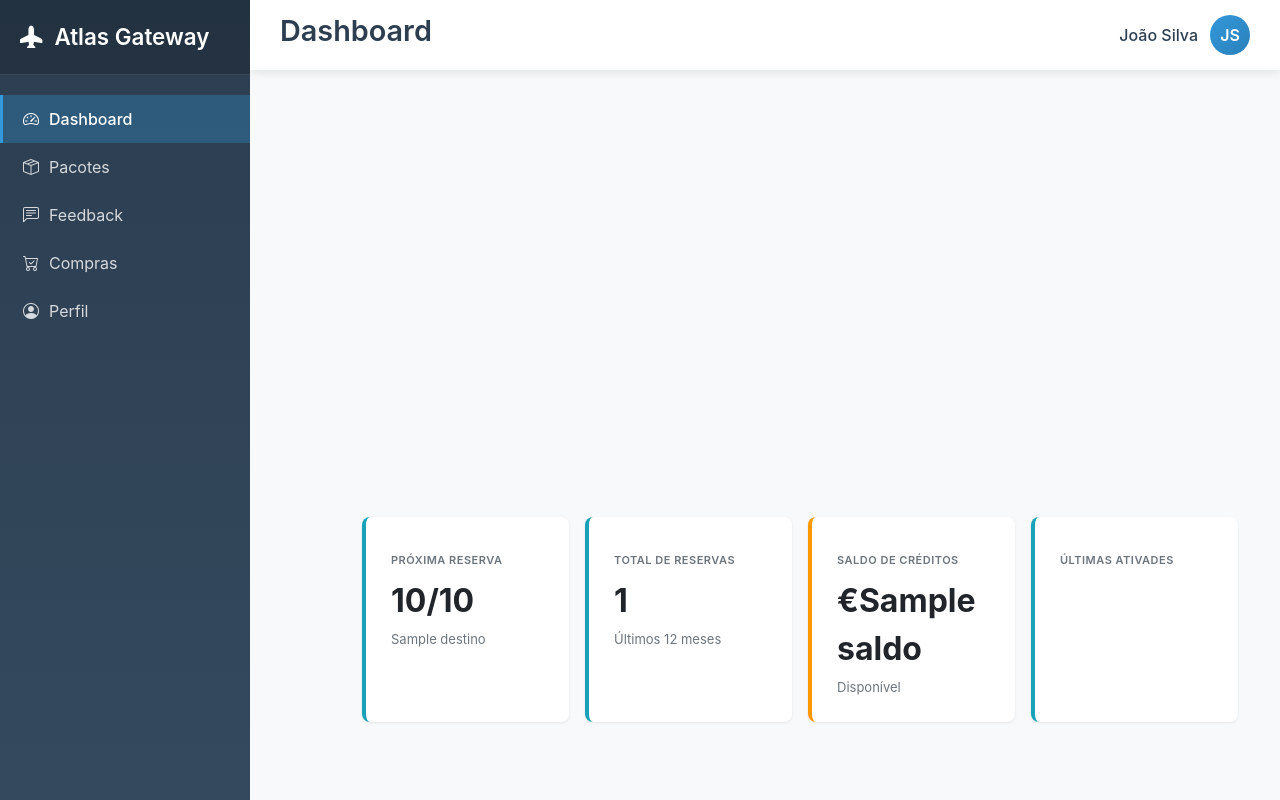
After one commit to WildKoala23/Agencia_Viagens, a Django app: template users/templates/dashboardUser.html in a window 1280 px wide. The commit adds this page. Run offline with Django 3.2, Linux system fonts and the light colour scheme; the template is opened without the code that fills it: most values are stand-ins (such as "Sample title", 1, 10 or a date in 2020).

Commit message:
Started dashboard user

```diff
--- a/users/static/baseUser.css
+++ b/users/static/baseUser.css
@@ -1,32 +1,37 @@
+/* ========== GLOBAL RESET ========== */
 * {
     margin: 0;
     padding: 0;
     box-sizing: border-box;
 }
-
+:root {
+    --sidebar-width: 250px;
+    --navbar-height: 70px;
+    --primary-color: #3498db;
+    --sidebar-bg-1: #2c3e50;
+    --sidebar-bg-2: #34495e;
+}
 body {
     font-family: -apple-system, BlinkMacSystemFont, "Segoe UI", Roboto, sans-serif;
     background: #f5f6fa;
+    overflow: hidden; /* Prevents page scroll, only main content scrolls */
 }
-
-/* Sidebar */
+/* ========== SIDEBAR ========== */
 #sidebar {
     position: fixed;
     top: 0;
     left: 0;
-    width: 250px;
+    width: var(--sidebar-width);
     height: 100vh;
-    background: linear-gradient(180deg, #2c3e50 0%, #34495e 100%);
+    background: linear-gradient(180deg, var(--sidebar-bg-1) 0%, var(--sidebar-bg-2) 100%);
     z-index: 1000;
     overflow-y: auto;
 }
-
 .sidebar-header {
     padding: 20px;
     background: rgba(0, 0, 0, 0.2);
     border-bottom: 1px solid rgba(255, 255, 255, 0.1);
 }
-
 .brand-link {
     display: flex;
     align-items: center;
@@ -36,11 +41,9 @@ body {
     font-size: 1.4rem;
     font-weight: 600;
 }
-
 .nav {
     padding: 20px 0;
 }
-
 .nav-link {
     color: rgba(255, 255, 255, 0.8);
     padding: 12px 20px;
@@ -50,31 +53,27 @@ body {
     transition: 0.3s;
     border-left: 3px solid transparent;
 }
-
 .nav-link:hover {
     color: white;
     background: rgba(255, 255, 255, 0.1);
-    border-left-color: #3498db;
+    border-left-color: var(--primary-color);
 }
-
 .nav-link.active {
     color: white;
     background: rgba(52, 152, 219, 0.3);
-    border-left-color: #3498db;
+    border-left-color: var(--primary-color);
     font-weight: 500;
 }
-
 .nav-link i {
     margin-right: 10px;
 }
-
-/* Top Navbar */
+/* ========== TOP NAVBAR ========== */
 .top-navbar {
     position: fixed;
     top: 0;
-    left: 250px;        /* Push to the right of sidebar */
+    left: var(--sidebar-width);
     right: 0;
-    height: 70px;
+    height: var(--navbar-height);
     background: white;
     box-shadow: 0 2px 10px rgba(0, 0, 0, 0.1);
     display: flex;
@@ -83,33 +82,33 @@ body {
     padding: 0 30px;
     z-index: 900;
 }
-
 .navbar-title h1 {
     font-size: 1.8rem;
     font-weight: 600;
     color: #2c3e50;
 }
+/* ========== MAIN CONTENT ========== */
+main {
+    position: fixed;
+    right: 0;
+    bottom: 0;
+    overflow-y: auto;
+    overflow-x: hidden;
+    padding: 30px;
+}
 
-/* Main Content */
-main,
-.main-content {
-    margin-left: 250px; /* Prevents content from going behind sidebar */
-    margin-top: 80px;   /* Space for top navbar */
-    padding: 20px 30px;
-    min-height: calc(100vh - 80px);
-}
+
+/* ========== USER INFO (Top Right) ========== */
 .user-info {
     display: flex;
     align-items: center;
-    gap: 10px; /* space between name and circle */
+    gap: 12px;
 }
-
-.user-name p {
+.user-info p {
     margin: 0;
     font-weight: 500;
     color: #2c3e50;
 }
-
 .circle-initials {
     width: 40px;
     height: 40px;
@@ -122,3 +121,37 @@ main,
     font-weight: 600;
     font-size: 1rem;
 }
+/* ========== RESPONSIVE ========== */
+@media (max-width: 900px) {
+    :root {
+        --sidebar-width: 200px;
+    }
+    #sidebar {
+        width: 200px;
+    }
+    .top-navbar {
+        left: 200px;
+    }
+    main {
+        left: 200px;
+    }
+}
+@media (max-width: 768px) {
+    :root {
+        --sidebar-width: 0px;
+    }
+    #sidebar {
+        transform: translateX(-100%);
+        transition: 0.3s;
+    }
+    #sidebar.open {
+        transform: translateX(0);
+    }
+    .top-navbar {
+        left: 0;
+    }
+    main {
+        left: 0;
+        padding: 20px 15px;
+    }
+}
--- /dev/null
+++ b/users/static/dashboardUser.css
@@ -0,0 +1,87 @@
+/* Dashboard Styles */
+
+body {
+    background-color: #f8f9fa;
+    font-family: -apple-system, BlinkMacSystemFont, 'Segoe UI', Roboto, Oxygen, Ubuntu, Cantarell, sans-serif;
+}
+
+.container{
+    width: 900px;
+    margin: 0 auto;
+    margin-top: 100px;
+    margin-left: 250 auto;
+}
+
+/* Stats Cards */
+.stats-card {
+    background: white;
+    border-radius: 8px;
+    padding: 25px;
+    box-shadow: 0 1px 3px rgba(0,0,0,0.08);
+    height: 100%;
+    border-left: 4px solid #17a2b8;
+    transition: transform 0.2s, box-shadow 0.2s;
+}
+
+.stats-card:hover {
+    transform: translateY(-2px);
+    box-shadow: 0 4px 12px rgba(0,0,0,0.12);
+}
+
+.stats-card.reserva {
+    border-left-color: #17a2b8;
+}
+
+.stats-card.total {
+    border-left-color: #17a2b8;
+}
+
+.stats-card.creditos {
+    border-left-color: #ff9800;
+}
+
+.stats-card.atividades {
+    border-left-color: #17a2b8;
+}
+
+.stats-icon {
+    font-size: 24px;
+    margin-bottom: 10px;
+}
+
+.stats-card.reserva .stats-icon {
+    color: #17a2b8;
+}
+
+.stats-card.total .stats-icon {
+    color: #17a2b8;
+}
+
+.stats-card.creditos .stats-icon {
+    color: #ff9800;
+}
+
+.stats-card.atividades .stats-icon {
+    color: #17a2b8;
+}
+
+.stats-label {
+    font-size: 11px;
+    font-weight: 600;
+    color: #6c757d;
+    text-transform: uppercase;
+    letter-spacing: 0.5px;
+    margin-bottom: 8px;
+}
+
+.stats-value {
+    font-size: 32px;
+    font-weight: 700;
+    color: #212529;
+    margin-bottom: 5px;
+}
+
+.stats-subtitle {
+    font-size: 13px;
+    color: #6c757d;
+}
--- /dev/null
+++ b/users/templates/components/cardsUser.html
@@ -0,0 +1,35 @@
+<div class="row g-3 mb-5">
+    <div class="col-md-3">
+        <div class="stats-card reserva">
+            <div class="stats-icon"><i class="fas fa-plane"></i></div>
+            <div class="stats-label">Próxima Reserva</div>
+            <div class="stats-value">{{ data.Proxima|date:"d/m"  }}</div>
+            <div class="stats-subtitle">{{data.Destino}}</div>
+
+
+        </div>
+    </div>
+    <div class="col-md-3">
+        <div class="stats-card total">
+            <div class="stats-icon"><i class="fas fa-list"></i></div>
+            <div class="stats-label">TOTAL DE RESERVAS</div>
+            <div class="stats-value">{{ data.Total_Reservas }}</div>
+            <div class="stats-subtitle">Últimos 12 meses</div>
+
+        </div>
+    </div>
+    <div class="col-md-3">
+        <div class="stats-card creditos">
+            <div class="stats-icon"><i class="fas fa-wallet"></i></div>
+            <div class="stats-label">Saldo de Créditos</div>
+            <div class="stats-value">€{{ data.Saldo }}</div>
+            <div class="stats-subtitle">Disponível</div>
+        </div>
+    </div>
+    <div class="col-md-3">
+        <div class="stats-card atividades">
+            <div class="stats-icon"><i class="fas fa-clock"></i></div>
+            <div class="stats-label">Últimas Ativades</div>
+        </div>
+    </div>
+</div>
--- /dev/null
+++ b/users/templates/dashboardUser.html
@@ -0,0 +1,20 @@
+{% extends "baseUser.html" %}
+{% load static %}
+
+{% block styles %}
+  <link rel="stylesheet" href="{% static 'dashboardUser.css' %}">
+{% endblock %}
+
+{% block title %}User Page{% endblock %}
+{% block page_title %}Dashboard{% endblock %}
+
+{% block content %}
+
+
+<div class="container">
+
+  {% include 'components/cardsUser.html' %}
+
+</div>
+
+{% endblock %}
--- a/users/urls.py
+++ b/users/urls.py
@@ -2,7 +2,7 @@ from django.urls import path
 from . import views
 
 urlpatterns = [
-    path('', views.user, name='user'),
+    path('', views.dashboardUser, name='user'),
     path('compras', views.comprasUser, name='comprasUser'),
     path('feedbacks', views.feedbacksUser, name='feedbacksUser'),
     path('insert', views.inserir_clientes, name='inserir_clientes'),
```
Also changed, not shown: users/views.py (+14 -1 lines).
